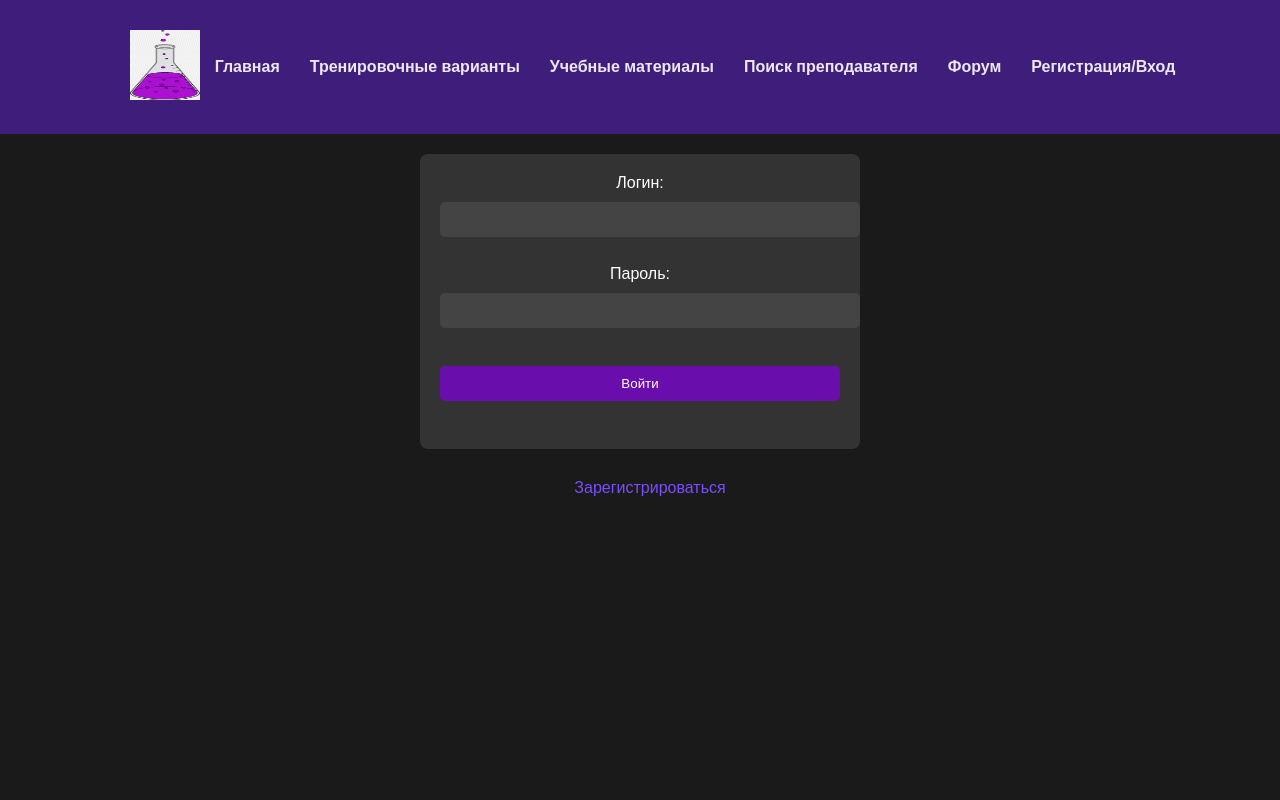
After one commit to XpyStion/preparation-chemistry-exam, a Django app: page /login/ in a window 1280 px wide. The commit adds this page. Run offline with Django 5.2, Linux system fonts and the light colour scheme.

Commit message:
Add login page

```diff
--- /dev/null
+++ b/app/static/styles/login.css
@@ -0,0 +1,210 @@
+body {
+    font-family: 'Poppins', sans-serif;
+    background-color: #1a1a1a;
+    color: #ffffff;
+    margin: 0;
+    padding: 0;
+    text-align: center;
+    min-height: 100vh; /* Ensure full height */
+}
+
+header {
+    background-color: #3F1D7B;
+    color: #ffffff;
+    padding: 20px;
+    width: 100%; /* Stretch header to 100% width */
+}
+
+.container {
+    display: flex;
+    flex: 1;
+    max-width: 100%; /* Stretch container to 100% width */
+    margin: 0 auto;
+}
+
+.main-content {
+    flex: 1;
+    display: flex;
+    flex-wrap: wrap;
+    align-items: stretch;
+    width: 100%; /* Stretch main content to 100% width */
+}
+
+.news-section {
+    width: 25%;
+    background-color: #222;
+    color: #ffffff;
+    padding: 20px;
+    overflow-y: auto;
+    box-sizing: border-box;
+}
+
+.news {
+    background-color: #333;
+    color: #ffffff;
+    padding: 10px;
+    margin-bottom: 10px;
+}
+
+.main-block {
+    flex: 1;
+    background-color: #444;
+    padding: 20px;
+    border-radius: 8px;
+    color: #ffffff;
+}
+
+button {
+    background-color: #6A0DAD;
+    color: #ffffff;
+    border: none;
+    border-radius: 5px;
+    padding: 10px 20px;
+    font-size: 16px;
+    font-weight: bold;
+    cursor: pointer;
+    transition: background-color 0.3s ease, transform 0.2s ease;
+    margin-top: 20px;
+}
+
+button:hover {
+    background-color: #7C4DFF;
+    transform: scale(1.05);
+}
+
+.useful-articles {
+    width: 100%;
+    padding: 20px;
+    background-color: #555;
+    border-radius: 8px;
+    color: #ffffff;
+}
+
+.useful-articles h3 {
+    color: #ffffff;
+}
+
+.article {
+    width: calc(33.33% - 20px);
+    display: inline-block;
+    background-color: #666;
+    color: #ffffff;
+    padding: 10px;
+    margin-right: 20px;
+    margin-bottom: 20px;
+    border-radius: 8px;
+}
+
+.article:nth-child(3n) {
+    margin-right: 0;
+}
+
+
+.navbar {
+    display: flex;
+    justify-content: center;
+    align-items: center;
+    background-color: #3F1D7B;
+    padding: 10px 0;
+}
+
+.navbar a {
+    text-decoration: none;
+    color: inherit;
+}
+
+.navbar img.logo {
+    height: 50px; /* Adjust height as needed */
+    margin-right: 15px; /* Add some spacing between logo and links */
+}
+
+.navbar ul {
+    display: flex;
+    list-style-type: none;
+    padding: 0;
+    margin: 0;
+}
+
+.navbar li {
+    margin: 0 15px;
+}
+
+.navbar a {
+    text-decoration: none;
+    color: #EDE7F6;
+    font-size: 16px;
+    font-weight: bold;
+    transition: color 0.3s ease;
+}
+
+.navbar a:hover {
+    color: #7C4DFF;
+    text-decoration: none;
+}
+
+.logo-link {
+    text-decoration: none;
+    text-align: left;
+    height: 70px;
+    width: 70px;
+}
+
+.logo {
+    height: 10px; /* Adjust height as needed */
+    text-decoration: none;
+}
+
+.login-form {
+    max-width: 400px;
+    margin: 20px auto;
+    padding: 20px;
+    background-color: #333;
+    border-radius: 8px;
+    color: #ffffff;
+}
+
+label {
+    color: #ffffff;
+}
+
+input[type="text"],
+input[type="password"],
+input[type="submit"],
+.register-link a {
+    display: block;
+    width: 100%;
+    padding: 10px;
+    margin: 10px 0;
+    border: none;
+    border-radius: 5px;
+}
+
+input[type="text"],
+input[type="password"] {
+    background-color: #444;
+    color: #ffffff;
+}
+
+input[type="submit"] {
+    background-color: #6A0DAD;
+    color: #ffffff;
+    cursor: pointer;
+}
+
+input[type="submit"]:hover {
+    background-color: #7C4DFF;
+}
+
+.register-link {
+    text-align: center;
+}
+
+.register-link a {
+    color: #7C4DFF;
+    text-decoration: none;
+    transition: color 0.3s ease;
+}
+
+.register-link a:hover {
+    color: #ffffff;
+}
--- /dev/null
+++ b/app/templates/account/login.html
@@ -0,0 +1,35 @@
+<!DOCTYPE html>
+<html lang="en">
+
+<head>
+    {% load static %}
+    <meta charset="UTF-8">
+    <meta http-equiv="X-UA-Compatible" content="IE=edge">
+    <meta name="viewport" content="width=device-width, initial-scale=1.0">
+    <title>Войти</title>
+    <link rel="stylesheet" type="text/css" href="{% static 'styles/login.css' %}">
+</head>
+
+<body>
+    <header>
+        {% include 'navbar.html' %}
+    </header>
+
+    <div class="login-form">
+        <form action="/login" method="post">
+            <label for="login">Логин:</label><br>
+            <input type="text" id="login" name="login"><br>
+
+            <label for="password">Пароль:</label><br>
+            <input type="password" id="password" name="password"><br>
+
+            <input type="submit" value="Войти"><br>
+        </form>
+    </div>
+
+    <div class="register-link">
+        <a href="/register">Зарегистрироваться</a>
+    </div>
+</body>
+
+</html>
--- a/app/templates/navbar.html
+++ b/app/templates/navbar.html
@@ -8,6 +8,6 @@
         <li><a href="{% url 'materials' %}">Учебные материалы</a></li>
         <li><a href="{% url 'search' %}">Поиск преподавателя</a></li>
         <li><a href="{% url 'forum' %}">Форум</a></li>
-        <li><a href="{% url 'account' %}">Личный кабинет</a></li>
+        <li><a href="{% url 'account' %}">Регистрация/Вход</a></li>
     </ul>
 </nav>
--- a/app/views.py
+++ b/app/views.py
@@ -68,3 +68,11 @@ class AccountPageView(ViewBase):
     @staticmethod
     def get(request):
         return render(request, 'account/account.html')
+
+
+class LoginPageView(ViewBase):
+    PROHIBITED_METHODS: tuple = ('put', 'post', 'patch', 'delete')
+
+    @staticmethod
+    def get(request):
+        return render(request, 'account/login.html')
--- a/main/urls.py
+++ b/main/urls.py
@@ -25,6 +25,7 @@ from app.views import (
     SearchPageView,
     ForumPageView,
     AccountPageView,
+    LoginPageView,
 )
 
 urlpatterns = [
@@ -36,4 +37,5 @@ urlpatterns = [
     path('search/', SearchPageView.as_view(), name='search'),
     path('forum/', ForumPageView.as_view(), name='forum'),
     path('account/', AccountPageView.as_view(), name='account'),
+    path('login/', LoginPageView.as_view(), name='account'),
 ]
```
